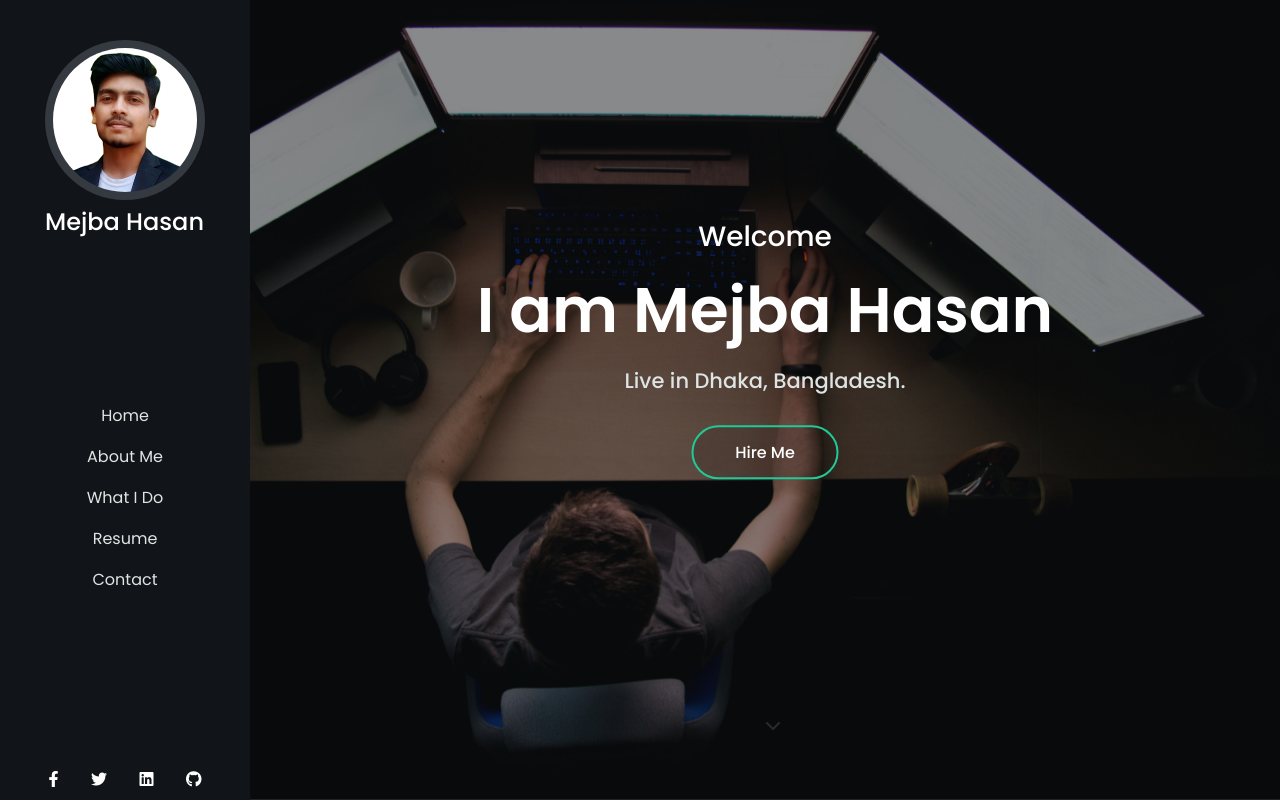
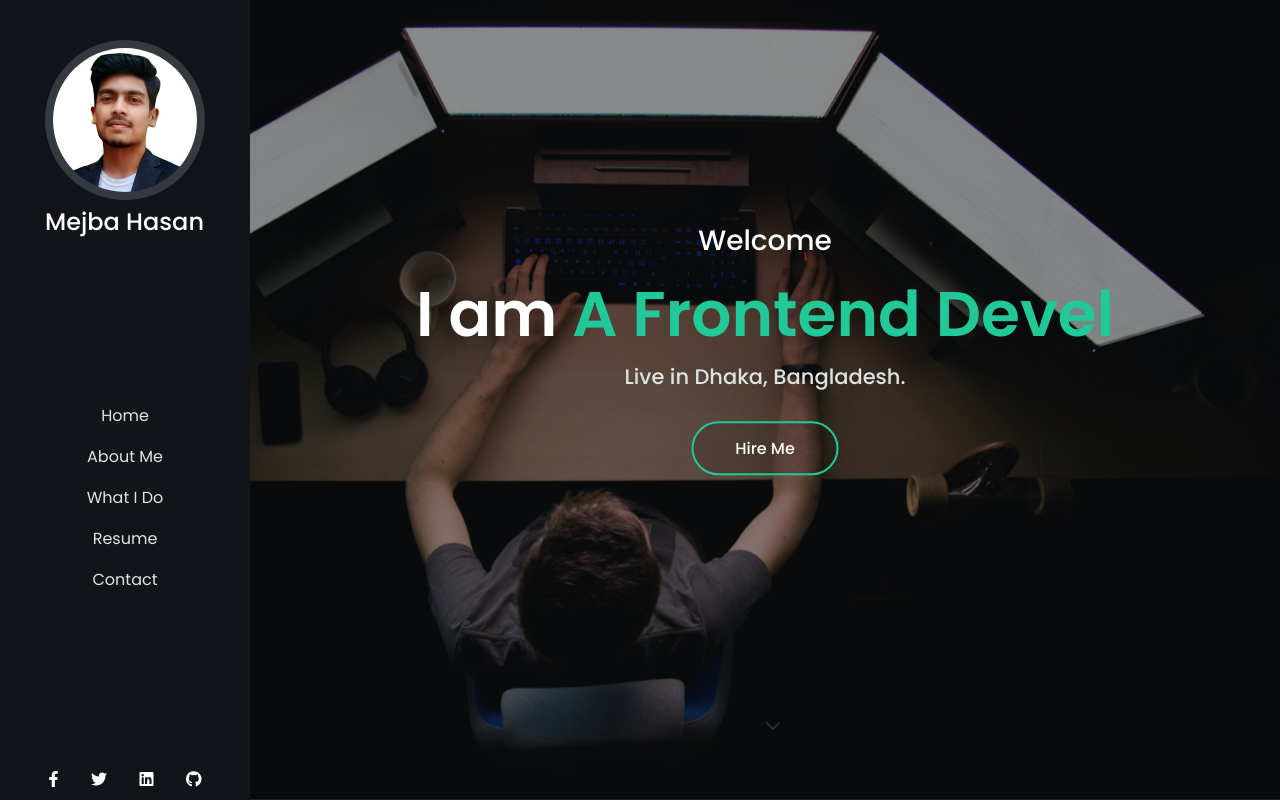
Before and after one commit to codermejba/Mejba-Hasan-Portfolio, a React (Vite) app: page / in a window 1280 px wide. Shown: the top 800 px of the page. Built offline with nearby package versions, Linux system fonts and the light colour scheme.

Commit message:
check dynamic typing

```diff
--- a/src/components/body/Hero.jsx
+++ b/src/components/body/Hero.jsx
@@ -1,13 +1,50 @@
-import React from "react";
+import React, { useEffect, useState } from "react";
 import styled, { keyframes } from "styled-components";
 import Button from "../../assets/Button";
 
 const Hero = () => {
+  const [typing, setTyping] = useState('');
+  const [arryindex, setarryindex] = useState(0);
+
+  useEffect(() => {
+    const text = ["Mejba Hasan", "A Frontend Developer", "A Backend Developer"];
+    let i = -1;
+
+    const typeInterval = setInterval(() => {
+      if (i < text[arryindex].length - 1) {
+        i++;
+        setTyping((prev) => prev + text[arryindex][i]);
+      }
+    }, 70);
+
+    const resetTimeout = setTimeout(() => {
+      clearInterval(typeInterval);
+      deleteText();
+    }, 4000);
+
+    const deleteText = () => {
+      const deleteInterval = setInterval(() => {
+        if (i >= 0) {
+          setTyping((prev) => prev.slice(0, -1));
+          i--;
+        } else {
+          clearInterval(deleteInterval);
+          setarryindex((prevIndex) => (prevIndex + 1) % text.length);
+        }
+      }, 100);
+    };
+
+    // Cleanup the intervals and timeout when the component unmounts
+    return () => {
+      clearInterval(typeInterval);
+      clearTimeout(resetTimeout);
+    };
+  }, [arryindex]);
   return (
     <Main id="home">
       <div className="content">
-        <h4 className="text-7 fw-medium">Welcome</h4>
-        <h1 className=" fw-semibold text-16 py-lg-2">I am Mejba Hasan</h1>
+        <h4 className="text-7 fw-medium mb-3">Welcome</h4>
+        <h1 className=" fw-semibold text-16">I am <span className="text-primary">{typing}</span></h1>
         <h4 className="text-light text-5">Live in Dhaka, Bangladesh.</h4>
         <Button className=" mt-4"><a href="#contact">Hire Me</a></Button>
       </div>
```
